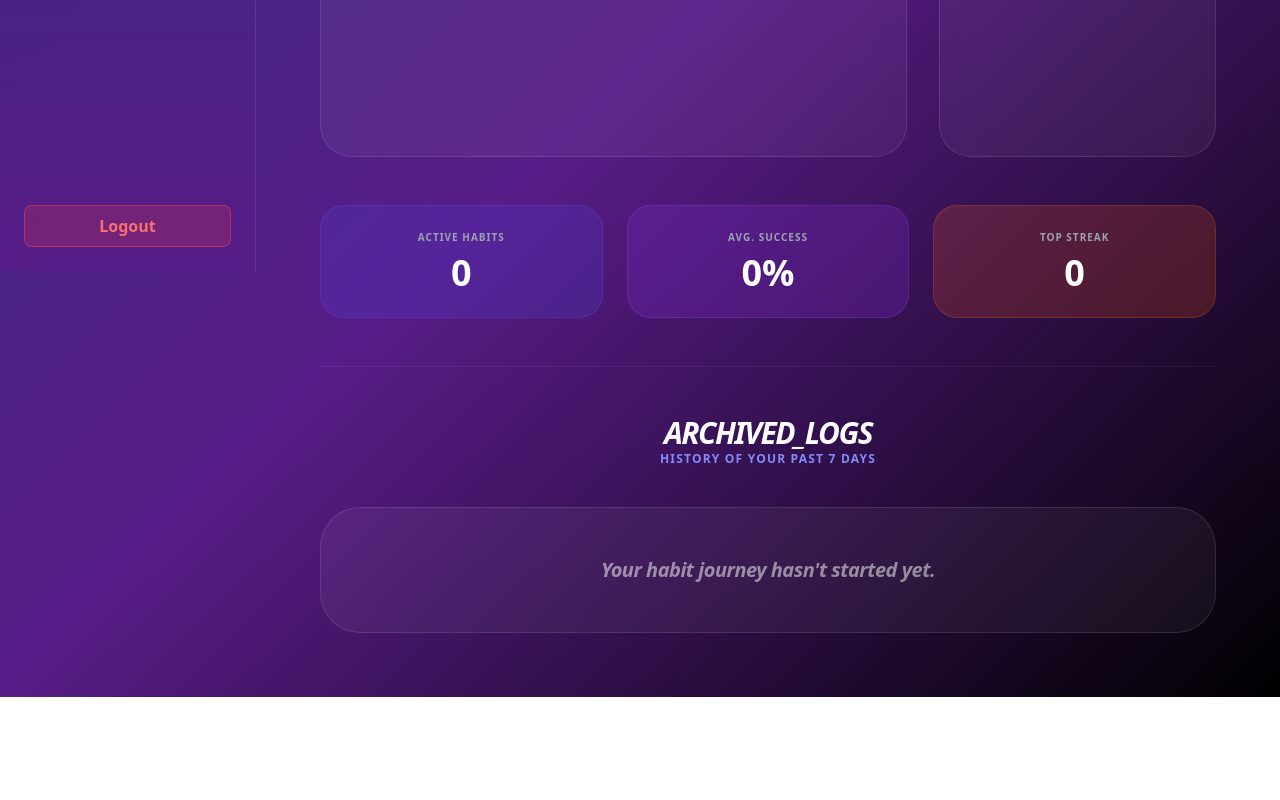
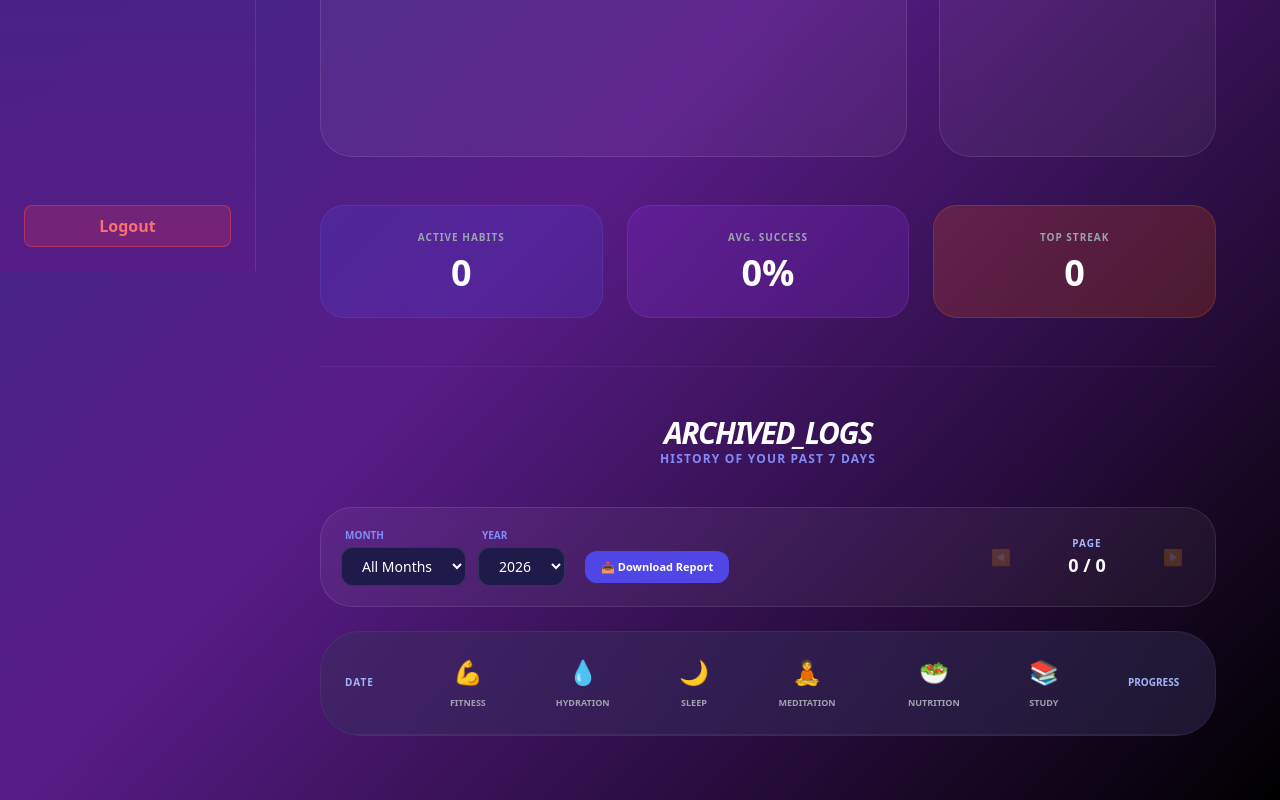
Before and after one commit to ARCHANA-MADDELA-57/healthy-habits-Tracker-frontend, a React (Vite) app: page /analytics in a window 1280 px wide. Shown: the part 529-1329 px from the top of the page. Before the commit the page ends 1226 px from the top, so only its background shows below. Built offline with nearby package versions, Linux system fonts and the light colour scheme; sample sign-in values are in the browser's storage.

Commit message:
Added weekly summary and download report feature

```diff
--- a/src/components/WeeklySummary.jsx
+++ b/src/components/WeeklySummary.jsx
@@ -1,5 +1,7 @@
-import React from "react";
-import { motion } from "framer-motion";
+import React, { useState, useMemo } from "react";
+import { motion, AnimatePresence } from "framer-motion";
+import { ToastContainer, toast } from 'react-toastify';
+import 'react-toastify/dist/ReactToastify.css';
 
 const CATEGORIES = [
   { name: "Fitness", icon: "💪" },
@@ -12,119 +14,197 @@ const CATEGORIES = [
 
 const WeeklySummary = ({ userEmail }) => {
   const userKey = `habits_${userEmail}`;
-  const history = JSON.parse(localStorage.getItem(`${userKey}_history`)) || [];
 
-  if (history.length === 0) {
-    return (
-      <div className="p-12 text-center bg-white/5 rounded-[2.5rem] border border-white/10">
-        <h3 className="text-xl font-bold text-white/50 italic tracking-tight">
-          Your habit journey hasn't started yet.
-        </h3>
-      </div>
-    );
+  const history = useMemo(() => {
+    const raw = JSON.parse(localStorage.getItem(`${userKey}_history`)) || [];
+    return raw.sort((a, b) => new Date(b.date) - new Date(a.date));
+  }, [userKey]);
+
+  const availableYears = useMemo(() => {
+    const years = [...new Set(history.map(day => {
+      const parts = day.date.trim().split(" ");
+      return parts[parts.length - 1];
+    }))].sort((a, b) => b - a);
+    return years.length > 0 ? years : [new Date().getFullYear().toString()];
+  }, [history]);
+
+  const [currentPage, setCurrentPage] = useState(0);
+  const [selectedMonth, setSelectedMonth] = useState("All");
+  const [selectedYear, setSelectedYear] = useState(availableYears[0]);
+
+  const months = ["Jan", "Feb", "Mar", "Apr", "May", "Jun", "Jul", "Aug", "Sep", "Oct", "Nov", "Dec"];
+
+  const filteredHistory = useMemo(() => {
+    return history.filter((dayRecord) => {
+      const dateStr = dayRecord.date;
+      const monthMatch = selectedMonth === "All" || dateStr.includes(selectedMonth);
+      const yearMatch = dateStr.endsWith(selectedYear);
+      return monthMatch && yearMatch;
+    });
+  }, [history, selectedMonth, selectedYear]);
+
+  const downloadCSV = () => {
+    if (filteredHistory.length === 0) {
+      toast.error("No data available to download!", { theme: "dark" });
+      return;
     }
+    try {
+      const headers = ["Date", ...CATEGORIES.map(c => c.name), "Progress %"];
+      const rows = filteredHistory.map(day => {
+        const total = day.habits?.length || 0;
+        const completed = day.habits?.filter(h => h.completed).length || 0;
+        const percent = total > 0 ? Math.round((completed / total) * 100) : 0;
+        const categoryData = CATEGORIES.map(cat => {
+          const habitsInCat = day.habits.filter(h => h.category?.trim().toLowerCase() === cat.name.toLowerCase());
+          if (habitsInCat.length === 0) return "Not Added";
+          return habitsInCat.every(h => h.completed) ? "Done" : "Missed";
+        });
+        return [day.date, ...categoryData, `${percent}%`].join(",");
+      });
+      const csvContent = [headers.join(","), ...rows].join("\n");
+      const blob = new Blob([csvContent], { type: "text/csv;charset=utf-8;" });
+      const url = URL.createObjectURL(blob);
+      const link = document.createElement("a");
+      link.href = url;
+      link.download = `Habit_Report_${selectedMonth}_${selectedYear}.csv`;
+      link.click();
+      toast.success("Report downloaded successfully!", { theme: "dark", icon: "📥" });
+    } catch (err) {
+      toast.error("Download failed.");
+    }
+  };
 
-  const historyLogs = [...history].slice(0, 7);
+  const ITEMS_PER_PAGE = 7;
+  const totalPages = Math.ceil(filteredHistory.length / ITEMS_PER_PAGE);
+  const currentLogs = filteredHistory.slice(currentPage * ITEMS_PER_PAGE, (currentPage + 1) * ITEMS_PER_PAGE);
 
   return (
-    <div className="w-full overflow-hidden rounded-3xl border border-white/10 bg-[#1e1b4b]/50 backdrop-blur-md">
+    <div className="w-full space-y-6">
+      <ToastContainer limit={3} />
+
+      {/* Controls */}
+      <div className="flex flex-col md:flex-row items-center justify-between gap-4 p-5 bg-white/5 rounded-[2rem] border border-white/10 backdrop-blur-sm">
+        <div className="flex items-center gap-3">
+          <div className="flex flex-col gap-1">
+            <label className="text-[10px] uppercase font-bold text-indigo-400 ml-1">Month</label>
+            <select
+              value={selectedMonth}
+              onChange={(e) => { setSelectedMonth(e.target.value); setCurrentPage(0); }}
+              className="bg-[#1e1b4b] text-white text-sm border border-white/10 rounded-xl px-4 py-2 outline-none"
+            >
+              <option value="All">All Months</option>
+              {months.map(m => <option key={m} value={m}>{m}</option>)}
+            </select>
+          </div>
+          <div className="flex flex-col gap-1">
+            <label className="text-[10px] uppercase font-bold text-indigo-400 ml-1">Year</label>
+            <select
+              value={selectedYear}
+              onChange={(e) => { setSelectedYear(e.target.value); setCurrentPage(0); }}
+              className="bg-[#1e1b4b] text-white text-sm border border-white/10 rounded-xl px-4 py-2 outline-none"
+            >
+              {availableYears.map(y => <option key={y} value={y}>{y}</option>)}
+            </select>
+          </div>
+          <button onClick={downloadCSV} className="mt-5 ml-2 p-2 px-4 bg-indigo-600 hover:bg-indigo-500 text-white text-[11px] font-bold rounded-xl flex items-center gap-2">
+            📥 Download Report
+          </button>
+        </div>
+
+        <div className="flex items-center gap-6">
+          <button disabled={currentPage === 0} onClick={() => setCurrentPage(prev => prev - 1)} className="p-3 text-white disabled:opacity-20 hover:bg-white/10 rounded-full transition-all">◀</button>
+          <div className="text-center min-w-[80px]">
+            <div className="text-[10px] font-black text-indigo-300 uppercase tracking-widest">Page</div>
+            <div className="text-lg font-bold text-white">{totalPages === 0 ? 0 : currentPage + 1} / {totalPages}</div>
+          </div>
+          <button disabled={currentPage >= totalPages - 1} onClick={() => setCurrentPage(prev => prev + 1)} className="p-3 text-white disabled:opacity-20 hover:bg-white/10 rounded-full transition-all">▶</button>
+        </div>
+      </div>
+
+      {/* Table */}
+      <div className="w-full overflow-hidden rounded-[2.5rem] border border-white/10 bg-[#1e1b4b]/40 backdrop-blur-xl">
         <div className="overflow-x-auto">
           <table className="w-full border-collapse text-left">
             <thead>
               <tr className="bg-white/5">
-              <th className="p-5 text-[10px] font-black text-indigo-300 uppercase tracking-widest border-b border-white/10">
-                Date
-              </th>
-              {/* CLEAN HEADER: Just Icons and Names */}
+                <th className="p-6 text-[10px] font-black text-indigo-300 uppercase tracking-widest border-b border-white/10">Date</th>
                 {CATEGORIES.map((cat) => (
-                <th key={cat.name} className="p-5 text-center border-b border-white/10">
+                  <th key={cat.name} className="p-6 text-center border-b border-white/10">
                     <div className="flex flex-col items-center gap-1">
-                    <span className="text-xl">{cat.icon}</span>
-                    <span className="text-[9px] font-bold text-gray-400 uppercase tracking-tighter">
-                      {cat.name}
-                    </span>
+                      <span className="text-2xl mb-1">{cat.icon}</span>
+                      <span className="text-[9px] font-bold text-gray-400 uppercase">{cat.name}</span>
                     </div>
                   </th>
                 ))}
-              <th className="p-5 text-center text-[10px] font-black text-indigo-300 uppercase border-b border-white/10">
-                Progress
-              </th>
+                <th className="p-6 text-center text-[10px] font-black text-indigo-300 uppercase border-b border-white/10">Progress</th>
               </tr>
             </thead>
-          <tbody className="divide-y divide-white/5">
-            {historyLogs.map((dayRecord, idx) => {
-              const totalHabits = dayRecord.habits?.length || 0;
-              const completedHabits = dayRecord.habits?.filter((h) => h.completed).length || 0;
-              const dailyPercent = totalHabits > 0 ? Math.round((completedHabits / totalHabits) * 100) : 0;
+            <AnimatePresence mode="popLayout">
+              <motion.tbody
+                key={`${selectedMonth}-${selectedYear}-${currentPage}`}
+                initial={{ opacity: 0 }}
+                animate={{ opacity: 1 }}
+                exit={{ opacity: 0 }}
+                className="divide-y divide-white/5"
+              >
+                {currentLogs.map((dayRecord) => {
+                  const total = dayRecord.habits?.length || 0;
+                  const doneCount = dayRecord.habits?.filter(h => h.completed).length || 0;
+                  const dailyPercent = total > 0 ? Math.round((doneCount / total) * 100) : 0;
 
                   return (
-                <motion.tr
-                  initial={{ opacity: 0, x: -20 }}
-                  animate={{ opacity: 1, x: 0 }}
-                  transition={{ delay: idx * 0.1 }}
-                  key={dayRecord.date + idx}
-                  className="hover:bg-white/[0.02] transition-colors"
-                >
-                  <td className="p-5 whitespace-nowrap">
-                    <div className="text-white font-bold text-sm">
-                      {dayRecord.date.split(" ").slice(0, 3).join(" ")}
-                    </div>
-                    <div className="text-[10px] text-gray-500 font-medium">
-                      {dayRecord.date.split(" ").slice(3)}
-                    </div>
+                    <tr key={dayRecord.date} className="hover:bg-white/[0.03] transition-colors">
+                      <td className="p-6 whitespace-nowrap">
+                        <div className="text-white font-bold text-base">{dayRecord.date.split(" ").slice(0, 3).join(" ")}</div>
+                        <div className="text-[11px] text-indigo-300/50">{dayRecord.date.split(" ").slice(3).join(" ")}</div>
                       </td>
 
-                  {/* LOGIC LIVES HERE: One cell per category */}
                       {CATEGORIES.map((cat) => {
-                    const habitsInCat = dayRecord.habits.filter(
-                      (h) => h.category?.trim().toLowerCase() === cat.name.toLowerCase()
-                    );
+                        const habitsInCat = dayRecord.habits.filter(h => h.category?.trim().toLowerCase() === cat.name.toLowerCase());
 
                         if (habitsInCat.length === 0) {
                           return (
-                        <td key={cat.name} className="p-5 text-center text-white font-bold opacity-30">
-                          -
+                            <td key={cat.name} className="p-6 text-center">
+                              <span className="text-white font-black text-lg opacity-40">-</span>
                             </td>
                           );
                         }
 
-                    const isCatDone = habitsInCat.every((h) => h.completed);
+                        const isCatDone = habitsInCat.every(h => h.completed);
+
                         return (
-                      <td key={cat.name} className="p-5 text-center">
+                          <td key={cat.name} className="p-6 text-center">
                             {isCatDone ? (
-                          <span className="inline-block text-green-400 drop-shadow-[0_0_8px_rgba(74,222,128,0.4)]">
-                            ✅
-                          </span>
+                              <span className="text-xl drop-shadow-[0_0_8px_rgba(74,222,128,0.6)]">✅</span>
                             ) : (
-                          <span className="inline-block text-red-400 opacity-80">
-                            ❌
-                          </span>
+                              <span className="text-xl drop-shadow-[0_0_8px_rgba(248,113,113,0.4)]">❌</span>
                             )}
                           </td>
                         );
                       })}
 
-                  <td className="p-5">
+                      <td className="p-6 text-center">
                         <div className="flex justify-center items-center relative">
-                      <svg className="w-10 h-10 transform -rotate-90">
-                        <circle cx="20" cy="20" r="16" stroke="currentColor" strokeWidth="3" fill="transparent" className="text-white/5" />
+                          <svg className="w-12 h-12 transform -rotate-90">
+                            <circle cx="24" cy="24" r="20" stroke="currentColor" strokeWidth="4" fill="transparent" className="text-white/5" />
                             <circle
-                          cx="20" cy="20" r="16" stroke="currentColor" strokeWidth="3" fill="transparent"
-                          strokeDasharray={100}
-                          strokeDashoffset={100 - dailyPercent}
-                          className="text-indigo-500 transition-all duration-700 ease-out"
+                              cx="24" cy="24" r="20" stroke="currentColor" strokeWidth="4" fill="transparent"
+                              strokeDasharray={125.6}
+                              strokeDashoffset={125.6 - (125.6 * dailyPercent) / 100}
+                              strokeLinecap="round"
+                              className="text-indigo-500 transition-all duration-700"
                             />
                           </svg>
-                      <span className="absolute text-[8px] font-black text-white">
-                        {dailyPercent}%
-                      </span>
+                          <span className="absolute text-[10px] font-black text-white">{dailyPercent}%</span>
                         </div>
                       </td>
-                </motion.tr>
+                    </tr>
                   );
                 })}
-          </tbody>
+              </motion.tbody>
+            </AnimatePresence>
           </table>
+        </div>
       </div>
     </div>
   );
```
Lines whose indentation alone changed are shown as unchanged.
